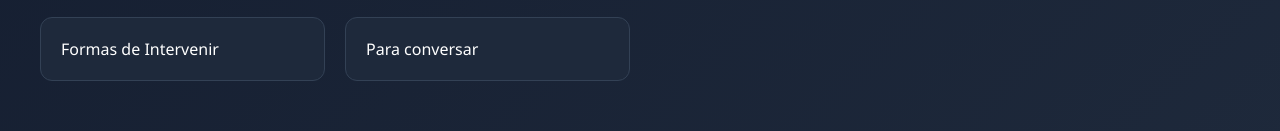
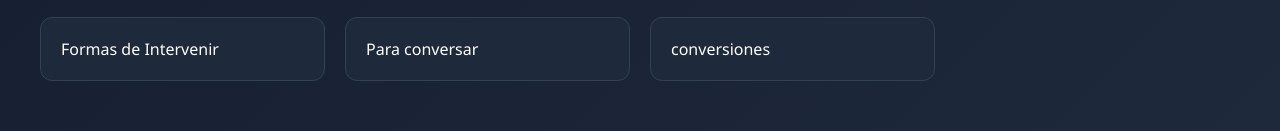
Before and after one commit to SerJefe/Guias_seguidores, a plain HTML site: page index.html in a window 1280 px wide. Shown: the part 1440-1571 px from the top of the page. Drawn offline with Linux system fonts and the light colour scheme.

Commit message:
Add link to 'Conversaciones' in index.html

```diff
--- a/index.html
+++ b/index.html
@@ -128,6 +128,7 @@ footer{
 <a class="card" href="vision_general_procesos.html">Visión General Procesos</a>
 <a class="card" href="intervenciones.html">Formas de Intervenir</a>
 <a class="card" href="conversación1.html">Para conversar</a>
+<a class="card" href="Conversaciones.html">conversiones</a>
 </div>
 
 <footer>
```
